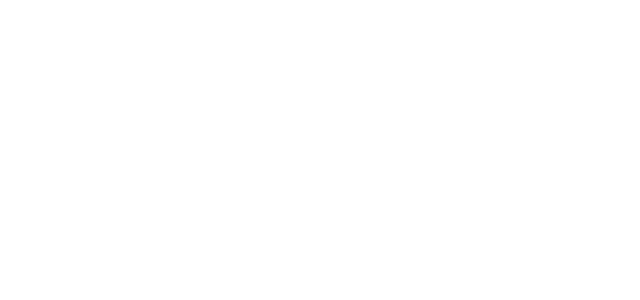
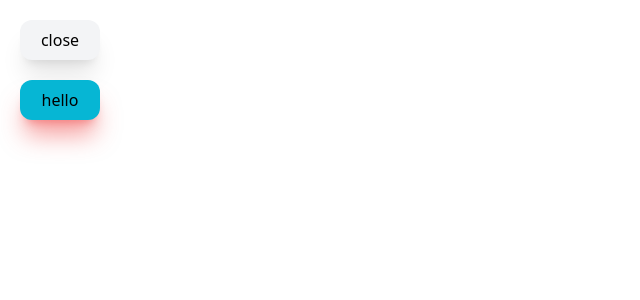
Before and after one commit to LikhitaMagar01/tailwindcss-reusable-components, a Nuxt app: page /button in a window 1280 px wide. Shown: the top 300 px of the page, without its empty margins (0-640 px from the left). Built offline with nearby package versions, Linux system fonts and the light colour scheme.

Commit message:
button component design

```diff
--- a/pages/alert/index.vue
+++ b/pages/alert/index.vue
@@ -1,11 +1,15 @@
 <template>
-    <div>
+    <!-- <div>
         <useAlert v-show="elementVisible" icon="ExclamationCircleIcon" color="bg-red-100 grid grid-rows-3 flex items-center success flex p-2 text-sm rounded-lg text-green-700" title="Alert Info!!" body="More info about this info alert goes here. This example text is going to run a bit longer so that you can see how spacing within an alert works with this kind of content." />
-    </div>
+    </div> -->
+
+    <!-- <useAlert :dismissible="true" :varient="success" :auto-dismiss="true" :timeout="2000">
+        Successfully Completed
+    </useAlert> -->
 </template>
 
 <script setup>
-import useAlert from './useAlert.vue';
-let elementVisible = ref(true)
-setTimeout(() => elementVisible.value = false, 5000)
+// import useAlert from './useAlert.vue';
+// let elementVisible = ref(true)
+// setTimeout(() => elementVisible.value = false, 5000)
 </script>
--- a/pages/button/index.vue
+++ b/pages/button/index.vue
@@ -1,5 +1,13 @@
 <template>
-    <useButton />
+    <div class="m-5">
+       <use-button depressed="normal" color="red" colorNum="500" outlineNum="2" fullWidth="20" fullHeight="10" shadowSize="xl" shadowColorNum="500" shadowColor="black" roundedRadius="xl">close</use-button>
+    </div>
+    <div class="m-5">
+        <button class="bg-blue-500 w-20 h-10 hover:bg-red-500 bg-cyan-500 shadow-xl shadow-red-500/50 rounded-xl">
+        hello
+    </button>
+    </div>
+
 </template>
 
 <script setup>
--- a/pages/button/useButton.vue
+++ b/pages/button/useButton.vue
@@ -1,9 +1,6 @@
 <template>
     <button
-      class="btn mb-0"
-      :class="getClasses(variant, color, size, fullWidth, active)"
-      type="submit"
-      :button_name="button_name"
+      :class="getClasses (color, fromColor, toColor, fullWidth, fullHeight, colorNum, outlineNum, depressed, shadowSize, shadowColorNum, shadowColor, roundedRadius)"
     >
       <slot />
     </button>
@@ -12,42 +9,63 @@
     defineProps ({
       color: {
         type: String,
-        default: "success",
+        default: "",
       },
-      size: {
+      fromColor: {
         type: String,
-        default: "md",
+        default: ""
       },
-      variant: {
+      toColor: {
         type: String,
-        default: "fill",
+        detaule: ""
       },
       fullWidth: {
-        type: Boolean,
         default: false,
       },
-      active: {
-        type: Boolean,
-        default: false,
+      fullHeight: {
+        default: ''
       },
-      button_name: {
-        type: String,
+      colorNum: {
+      },
+      outlineNum: {
+        default: ''
+      },
+      depressed: {
+        default: ''
+      },
+      shadowSize: {
+        default: ''
+      },
+      shadowColor: {
+        default: ''
+      },
+      shadowColorNum: {
         default:''
+      },
+      roundedRadius: {
+
       }
     });
-function getClasses (variant, color, size, fullWidth, active){
-        let colorValue, sizeValue, fullWidthValue, activeValue;
+function getClasses (color, fromColor, toColor, fullWidth, fullHeight, colorNum, outlineNum, depressed, shadowSize, shadowColorNum, shadowColor, roundedRadius){
+        let fullWidthValue, fullHeightValue, depressButton;
         // Setting the button variant and color
-        if (variant === "gradient") {
-          colorValue = `bg-gradient-${color}`;
-        } else if (variant === "outline") {
-          colorValue = `btn-outline-${color}`;
-        } else {
-          colorValue = `btn-${color}`;
+        if(depressed === "normal"){
+          depressButton = `bg-gray-100 hover:bg-${color}-${colorNum} shadow-${shadowSize} shadow-${shadowColor}-${shadowColorNum}/50 rounded-${roundedRadius}`
+        }else if (depressed==="primary") {
+          depressButton = `bg-blue-500 hover:bg-${color}-${colorNum} drop-shadow-${shadowSize} shadow-${shadowSize} shadow-${shadowColor}-${shadowColorNum}/50`
+        }else if(depressed === "error") {
+          depressButton = `bg-red-500`
+        }else if(depressed === "disabled") {
+          depressButton = `bg-gray-300`
+        }else if(depressed === "gradient") {
+          depressButton = `bg-gradient-to-r from-${fromColor}-${colorNum} to-${toColor}-${colorNum} hover:bg-${color}-${colorNum} drop-shadow-${shadowSize} shadow-${shadowSize} shadow-${shadowColor}-${shadowColorNum}/50`;
+        }else if(depressed === "outline") {
+          depressButton = `outline outline-offset-${outlineNum} bg-blue-500 hover:bg-${color}-${colorNum} drop-shadow-${shadowSize} shadow-${shadowSize} shadow-${shadowColor}-${shadowColorNum}/50`
+        }else {
+          depressButton = `bg-${color}-${colorNum}`;
         }
-        sizeValue = size ? `btn-${size}` : null;
-        fullWidthValue = fullWidth ? `w-100` : null;
-        activeValue = active ? `active` : null;
-        return `${colorValue} ${sizeValue} ${fullWidthValue} ${activeValue}`;
+        fullWidthValue = fullWidth ? `w-${fullWidth}` : null;
+        fullHeightValue = fullHeight ? `h-${fullHeight}` : null;
+        return `${fullWidthValue} ${fullHeightValue} ${depressButton}`;
       };
   </script>
--- /dev/null
+++ b/pages/practice/index copy.vue
@@ -0,0 +1,53 @@
+<template>
+    <div v-show="uncompletedAssignment.length">
+        <h1>uncompleted list</h1>
+       <li v-for="assignment in uncompletedAssignment" :key="assignment.id">
+      {{ assignment.name }}
+      <input type="checkbox" v-model="assignment.complete">
+    </li>
+    </div>
+
+    <div v-show="completedAssignment.length">
+        <h1>completed list</h1>
+        <li v-for="assignment in completedAssignment" :key="assignment.id">
+      {{ assignment.name }}
+      <input type="checkbox" v-model="assignment.complete">
+    </li>
+    </div>
+
+  </template>
+
+  <script setup>
+  let assignments = ref([{
+    id: 1,
+    name: 'wake up',
+    complete: false
+  },
+  {
+    id: 2,
+    name: 'brush teeth',
+    complete: false
+  },
+  {
+    id: 3,
+    name: 'wash face',
+    complete: false
+  },
+  {
+    id: 4,
+    name: 'make tea',
+    complete: false
+  },
+  {
+    id: 5,
+    name: 'drink tea',
+    complete: false
+  }
+])
+const completedAssignment = computed(()=>{
+    return assignments.value.filter(assignment => assignment.complete)
+})
+const uncompletedAssignment = computed(()=>{
+    return assignments.value.filter(assignment => !assignment.complete)
+})
+  </script>
--- /dev/null
+++ b/pages/practice/index.vue
@@ -0,0 +1,60 @@
+<template>
+    <Pracbutton :processing="true" type="secondary">
+        hello
+    </Pracbutton>
+    <Pracbutton :processing="true" type="primary">
+        hello
+    </Pracbutton>
+    <div v-show="uncompletedAssignment.length">
+        <h1>uncompleted list</h1>
+       <li v-for="assignment in uncompletedAssignment" :key="assignment.id">
+      {{ assignment.name }}
+      <input type="checkbox" v-model="assignment.complete">
+    </li>
+    </div>
+
+    <div v-show="completedAssignment.length">
+        <h1>completed list</h1>
+        <li v-for="assignment in completedAssignment" :key="assignment.id">
+      {{ assignment.name }}
+      <input type="checkbox" v-model="assignment.complete">
+    </li>
+    </div>
+
+  </template>
+
+  <script setup>
+import Pracbutton from "./pracbutton.vue";
+  let assignments = ref([{
+    id: 1,
+    name: 'wake up',
+    complete: false
+  },
+  {
+    id: 2,
+    name: 'brush teeth',
+    complete: false
+  },
+  {
+    id: 3,
+    name: 'wash face',
+    complete: false
+  },
+  {
+    id: 4,
+    name: 'make tea',
+    complete: false
+  },
+  {
+    id: 5,
+    name: 'drink tea',
+    complete: false
+  }
+])
+const completedAssignment = computed(()=>{
+    return assignments.value.filter(assignment => assignment.complete)
+})
+const uncompletedAssignment = computed(()=>{
+    return assignments.value.filter(assignment => !assignment.complete)
+})
+  </script>
--- /dev/null
+++ b/pages/practice/pracbutton.vue
@@ -0,0 +1,20 @@
+<template>
+    <button :class="{'bg-gray-200 hover:bg-gray-400 px-5 disabled:cursor-not-allowed':false,
+'bg-red-200 hover:bg-red-400 animate-spin': type==='primary',
+'bg-orange-200 hover:bg-orange-400 animate-bounce': type==='secondary',}" :disabled="processing">
+        <slot />
+    </button>
+</template>
+
+<script setup>
+defineProps({
+    type: {
+        type: String,
+        default: 'primary'
+    },
+    processing: {
+        type: Boolean,
+        default: false
+    }
+})
+</script>
```
